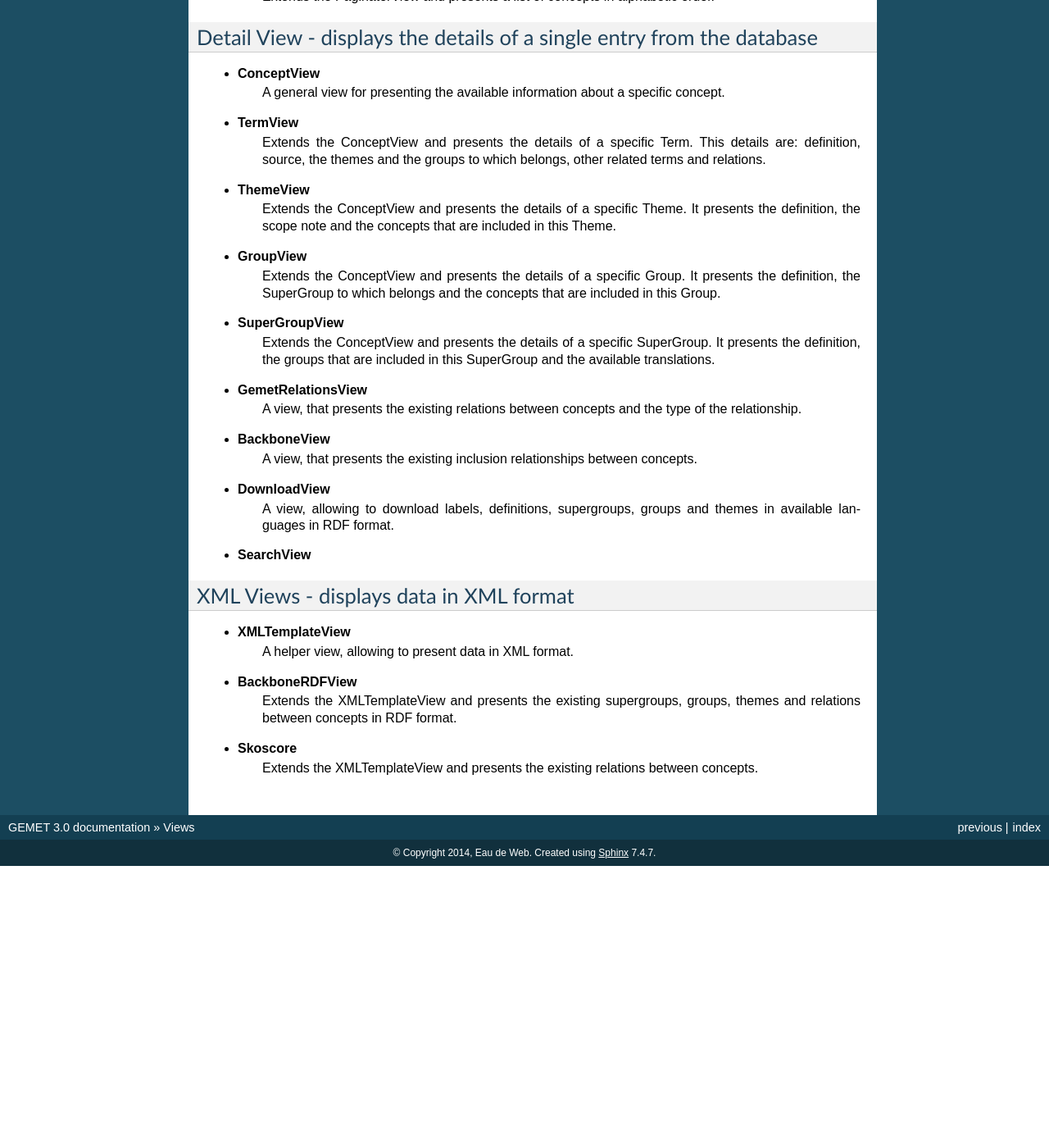
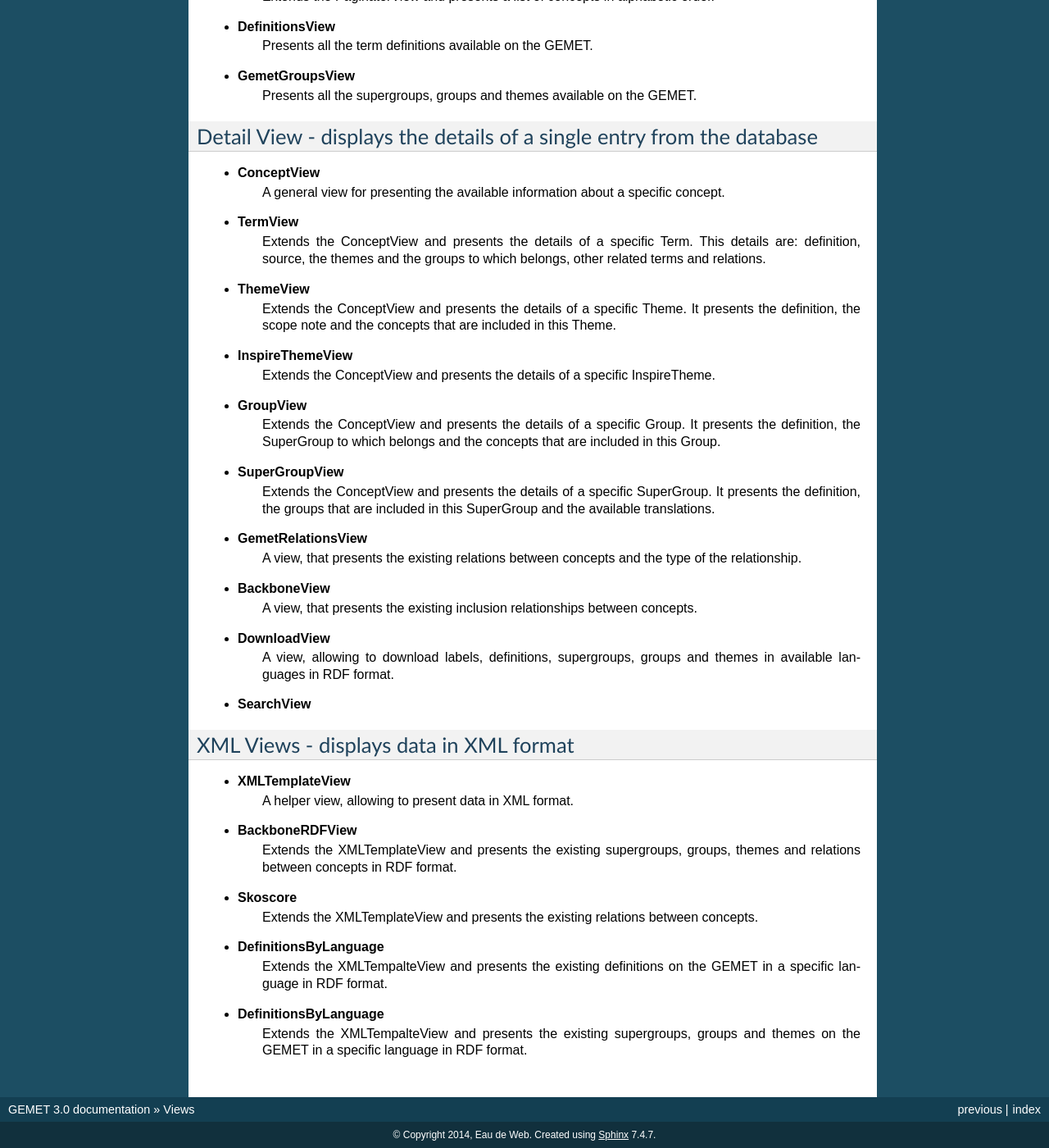
Before and after one commit to eea/gemet, a Sphinx documentation site: the page built from docs/overview/source/views.rst, in a window 1280 px wide and 1400 px high, scrolled down 850 px. Shown: the whole window at 82% size. Built offline with Sphinx 7.4.7, drawn with Linux system fonts in a browser that asks for light colours; before the commit the page ends 1906 px from its top, so only the background shows below that.

Commit message:
Added some view functions to documentation

```diff
--- a/docs/overview/source/views.rst
+++ b/docs/overview/source/views.rst
@@ -41,6 +41,12 @@ List Views - displays a list of entries from the database
 * **AlphabeticView**
     Extends the PaginatorView and presents a list of concepts in alphabetic order.
 
+* **DefinitionsView**
+    Presents all the term definitions available on the GEMET.
+
+* **GemetGroupsView**
+    Presents all the supergroups, groups and themes available on the GEMET.
+
 
 Detail View - displays the details of a single entry from the database
 ----------------------------------------------------------------------
@@ -53,6 +59,9 @@ Detail View - displays the details of a single entry from the database
 
 * **ThemeView**
     Extends the ConceptView and presents the details of a specific Theme. It presents the definition, the scope note and the concepts that are included in this Theme.
+
+* **InspireThemeView**
+    Extends the ConceptView and presents the details of a specific InspireTheme.
 
 * **GroupView**
     Extends the ConceptView and presents the details of a specific Group. It presents the definition, the SuperGroup to which belongs and the concepts that are included in this Group.
@@ -83,3 +92,9 @@ XML Views - displays data in XML format
 
 * **Skoscore**
     Extends the XMLTemplateView and presents the existing relations between concepts.
+
+* **DefinitionsByLanguage**
+    Extends the XMLTempalteView and presents the existing definitions on the GEMET in a specific language in RDF format.
+
+* **DefinitionsByLanguage**
+    Extends the XMLTempalteView and presents the existing supergroups, groups and themes on the GEMET in a specific language in RDF format.
```
